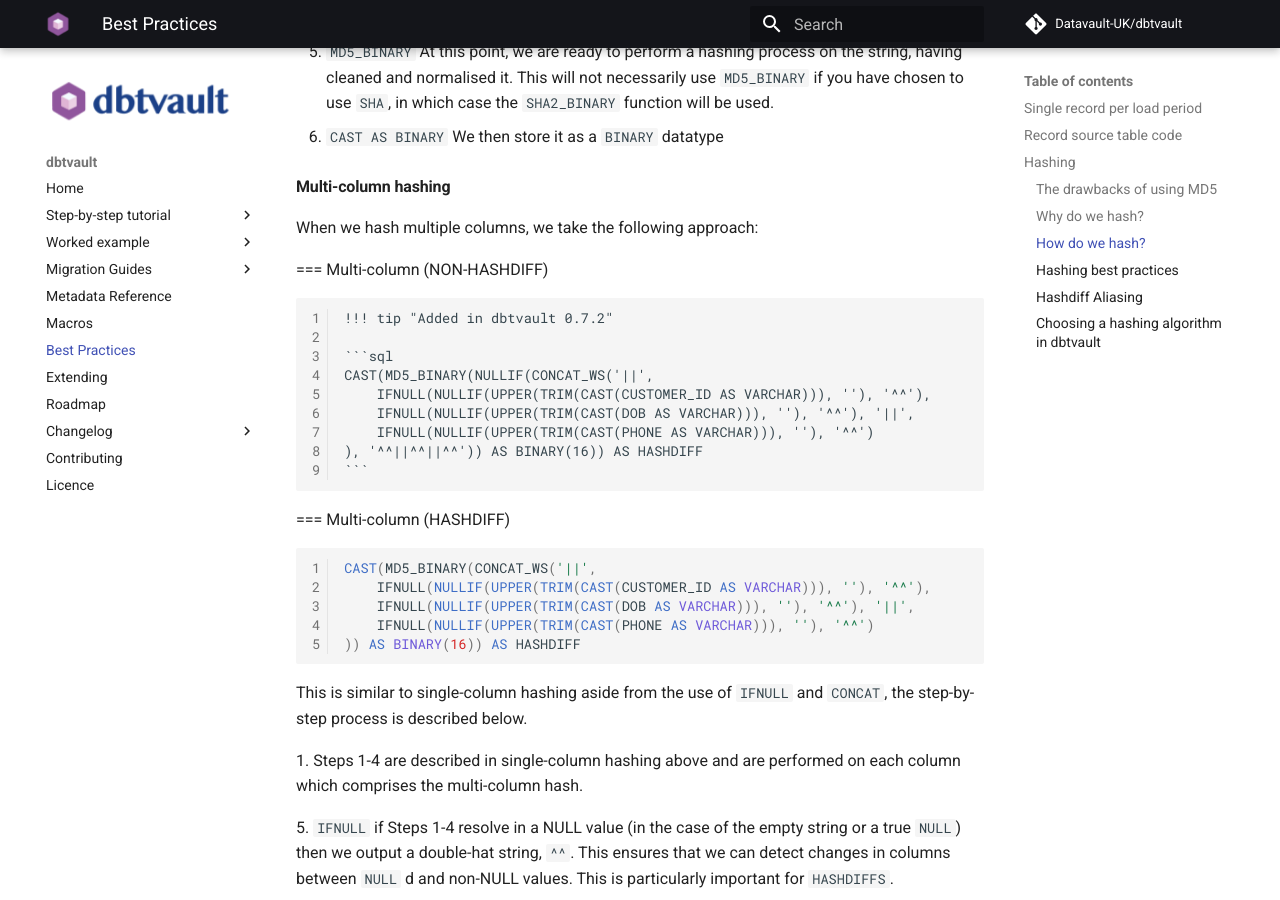
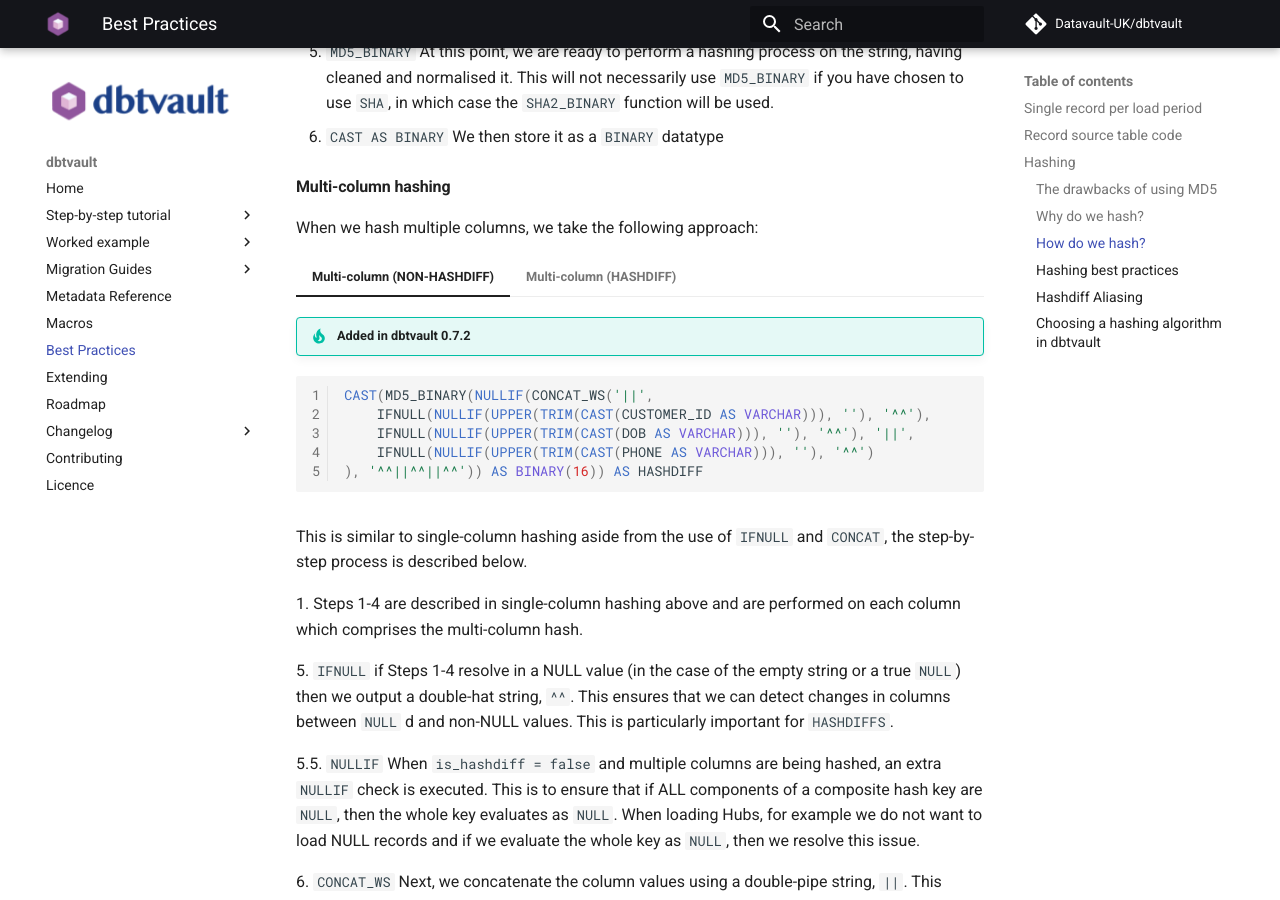
Before and after one commit to Datavault-UK/automate-dv-docs, an MkDocs documentation site: the page built from docs/best_practices.md, in a window 1280 px wide and 900 px high, scrolled down 2960 px. Built offline with MkDocs 1.6.1 and Material for MkDocs 9.7.7, drawn with Linux system fonts in a browser that asks for light colours; comment, search, counter and statistics services are not loaded.

Commit message:
Formatting fix

````diff
--- a/docs/best_practices.md
+++ b/docs/best_practices.md
@@ -113,7 +113,7 @@ This will not necessarily use `MD5_BINARY` if you have chosen to use `SHA`, in w
 
 When we hash multiple columns, we take the following approach:
 
-=== Multi-column (NON-HASHDIFF)
+=== "Multi-column (NON-HASHDIFF)"
 
     !!! tip "Added in dbtvault 0.7.2"
 
@@ -125,7 +125,8 @@ When we hash multiple columns, we take the following approach:
     ), '^^||^^||^^')) AS BINARY(16)) AS HASHDIFF
     ```
 
-=== Multi-column (HASHDIFF)
+=== "Multi-column (HASHDIFF)"
+
     ```sql
     CAST(MD5_BINARY(CONCAT_WS('||',
         IFNULL(NULLIF(UPPER(TRIM(CAST(CUSTOMER_ID AS VARCHAR))), ''), '^^'),
````
